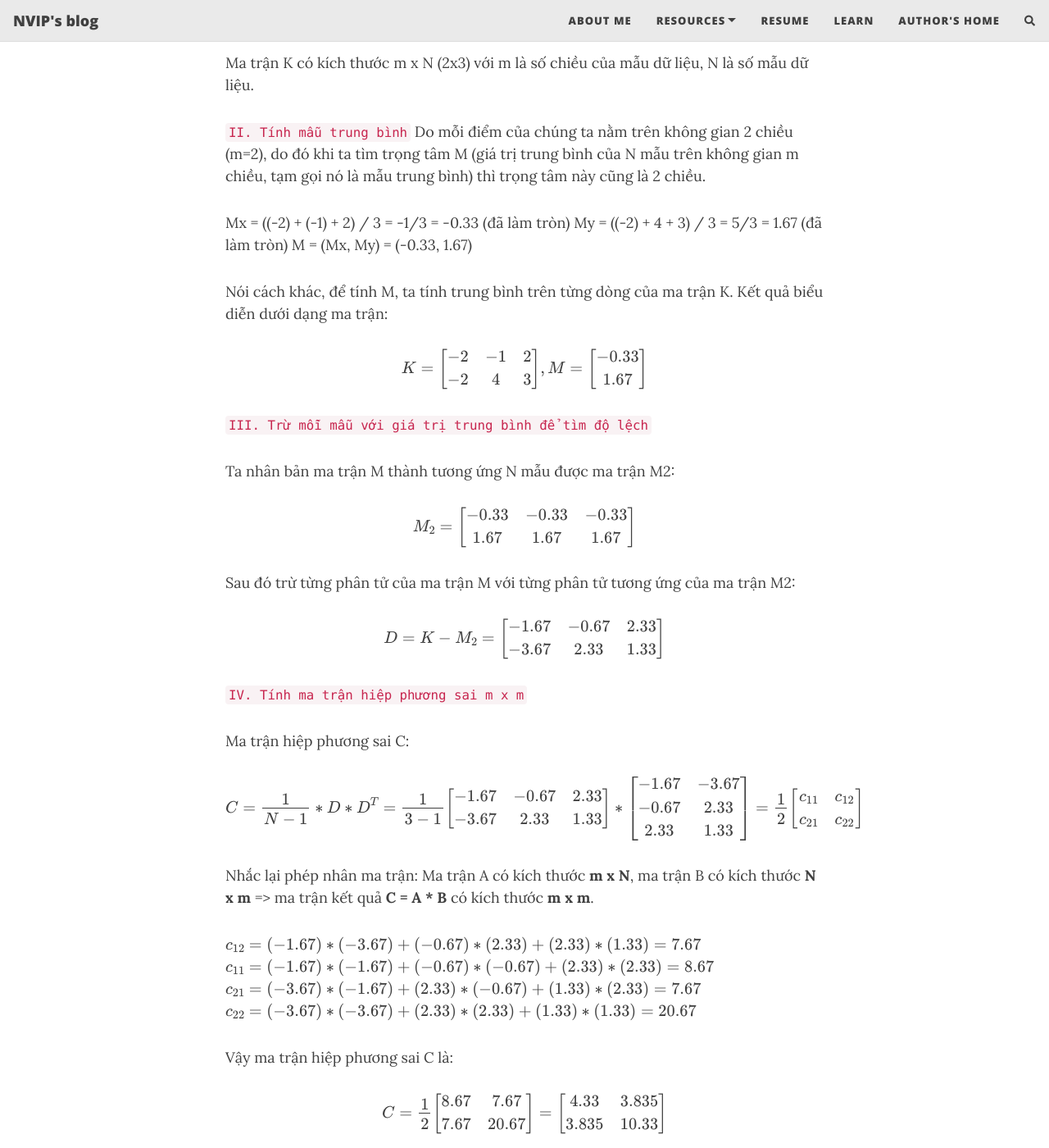
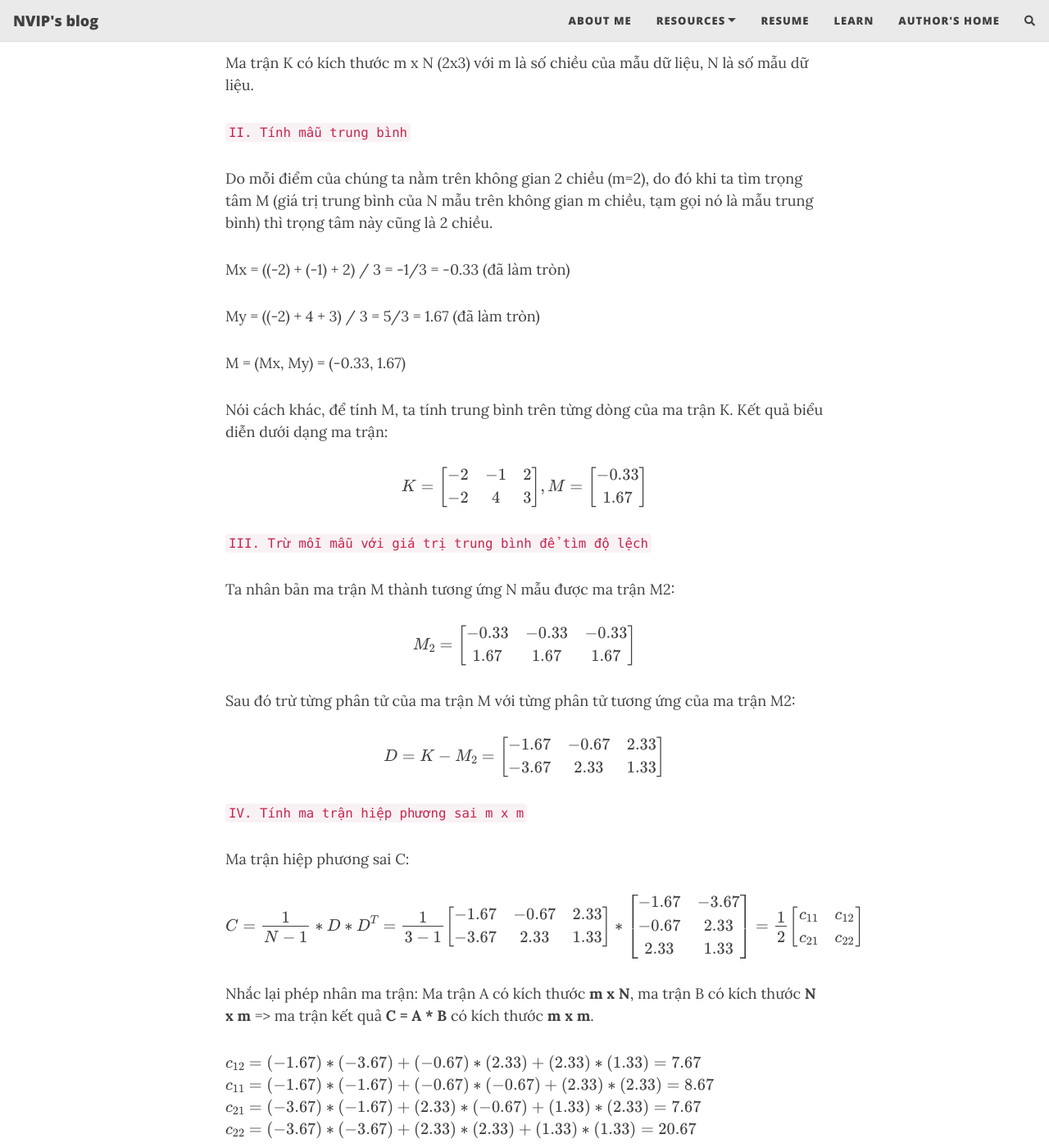
Before and after one commit to nvip12041994/nvip12041994.github.io, a Jekyll site: the page built from _posts/2021-10-26-covariance-matrix.md, in a window 1280 px wide and 1400 px high, scrolled down 2179 px. Shown: the whole window at 82% size. Built offline with Jekyll 4.4.1, drawn with Linux system fonts in a browser that asks for light colours; nearby versions of some CDN libraries; comment, search, counter and statistics services are not loaded.

```diff
--- a/_posts/2021-10-26-covariance-matrix.md
+++ b/_posts/2021-10-26-covariance-matrix.md
@@ -41,10 +41,13 @@ $$K = \begin{bmatrix}-2&-1&2\\-2&4&3\end{bmatrix}$$
 Ma trận K có kích thước m x N (2x3) với m là số chiều của mẫu dữ liệu, N là số mẫu dữ liệu.
 
 `II. Tính mẫu trung bình`
+
 Do mỗi điểm của chúng ta nằm trên không gian 2 chiều (m=2), do đó khi ta tìm trọng tâm M (giá trị trung bình của N mẫu trên không gian m chiều, tạm gọi nó là mẫu trung bình) thì trọng tâm này cũng là 2 chiều.
 
 Mx = ((-2) + (-1) + 2) / 3 = -1/3 = -0.33 (đã làm tròn)
+
 My = ((-2) + 4 + 3) / 3 = 5/3 = 1.67 (đã làm tròn)
+
 M = (Mx, My) = (-0.33, 1.67)
 
 Nói cách khác, để tính M, ta tính trung bình trên từng dòng của ma trận K. Kết quả biểu diễn dưới dạng ma trận:
@@ -84,7 +87,7 @@ $$C = \frac{1}{2} \begin{bmatrix} 8.67 & 7.67 \\ 7.67 & 20.67 \end{bmatrix} = \b
 `V. Nhận xét ma trận hiệp phương sai (covariance matrix)`
 
 - $$c_{11}$$ và $$c_{22}$$ lần lượt là phương sai (variance) của trục X và trục Y. Nói cách khác, các phần tử trên đường chéo chính của ma trận hiệp phương sai là các phương sai của các mẫu dữ liệu.
-- Ma trận hiệp phương sai có tính chất đối xứng qua đường chéo chính. Lý do: bạn sẽ để ý rằng  $$c_{11}$$ và $$c_{22}$$  được tính bởi tích vô hướng của 2 vector $$r_1*r_2$$  và $$r_1*r_2$$ đều cho ra kết quả tính toán như nhau.
+- Ma trận hiệp phương sai có tính chất đối xứng qua đường chéo chính. Lý do: bạn sẽ để ý rằng  $$c_{11}$$ và $$c_{22}$$  được tính bởi tích vô hướng của 2 vector $$r_1*r_2$$  và $$r_2*r_1$$ đều cho ra kết quả tính toán như nhau.
 
 # 3. Ý nghĩa ma trận hiệp phương sai
 
```
